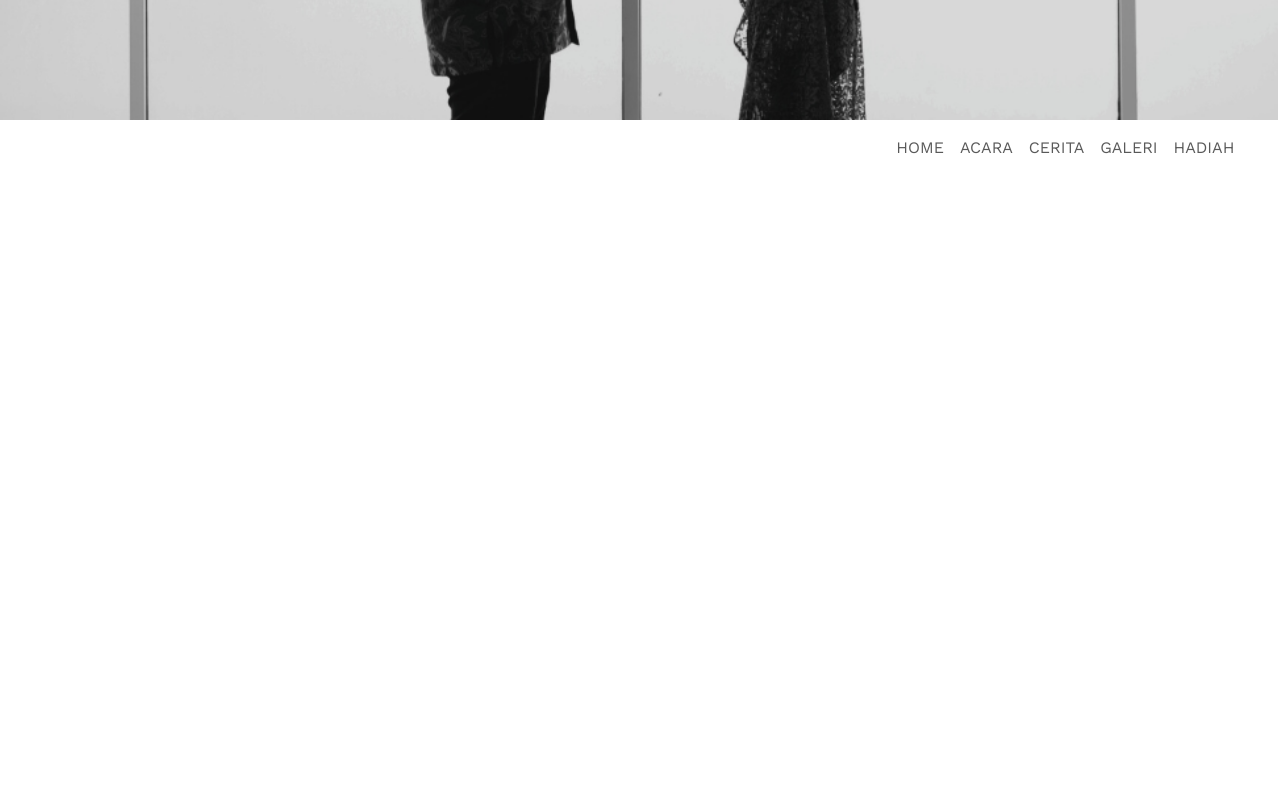
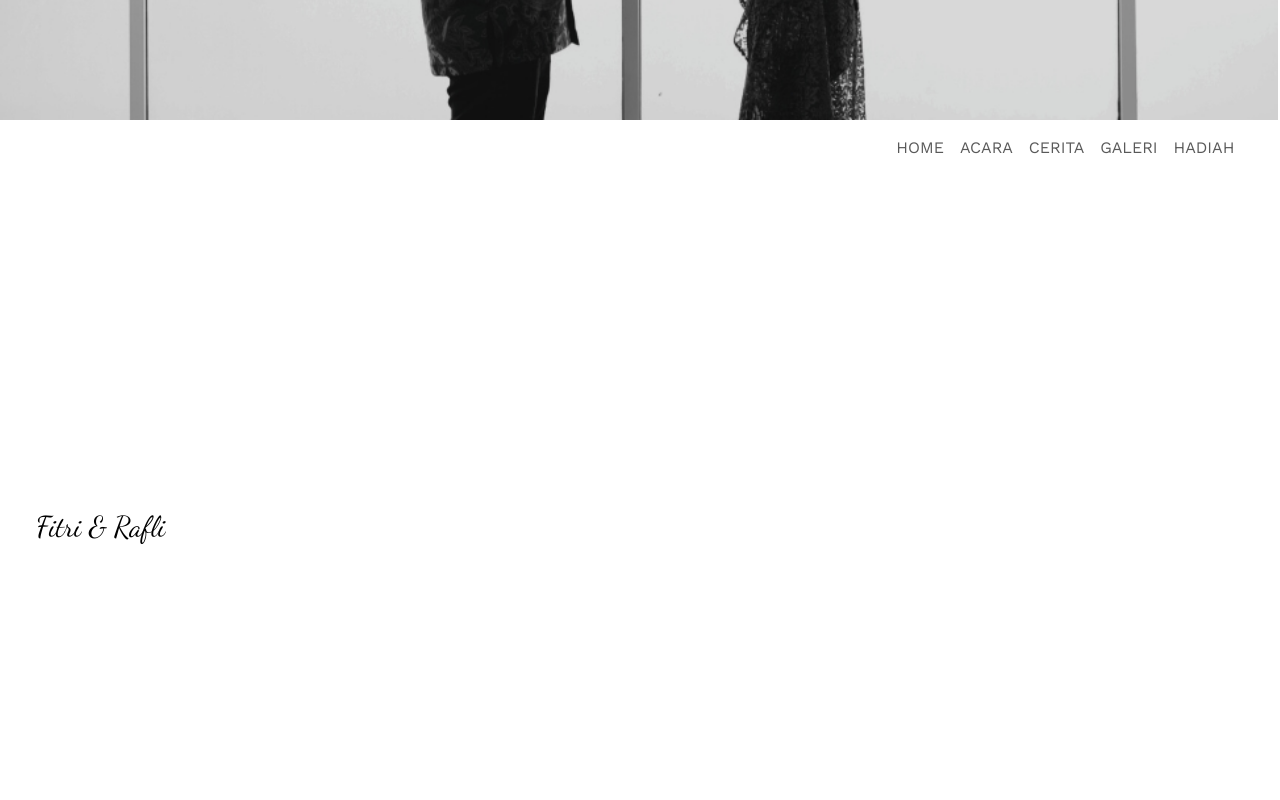
Before and after one commit to akmaliatrias08/web-wedding, a plain HTML site: page index.html in a window 1280 px wide. Shown: the part 680-1480 px from the top of the page. Drawn offline with nearby package versions, Linux system fonts and the light colour scheme.

Commit message:
fix: offset height

```diff
--- a/style.css
+++ b/style.css
@@ -69,7 +69,8 @@ body {
 }
 
 .mynavbar .offcanvas {
-  min-height: 795vh;
+  max-height: 795vh;
+  min-height: 100vh;
 }
 
 .mynavbar .navbar-brand,
```
